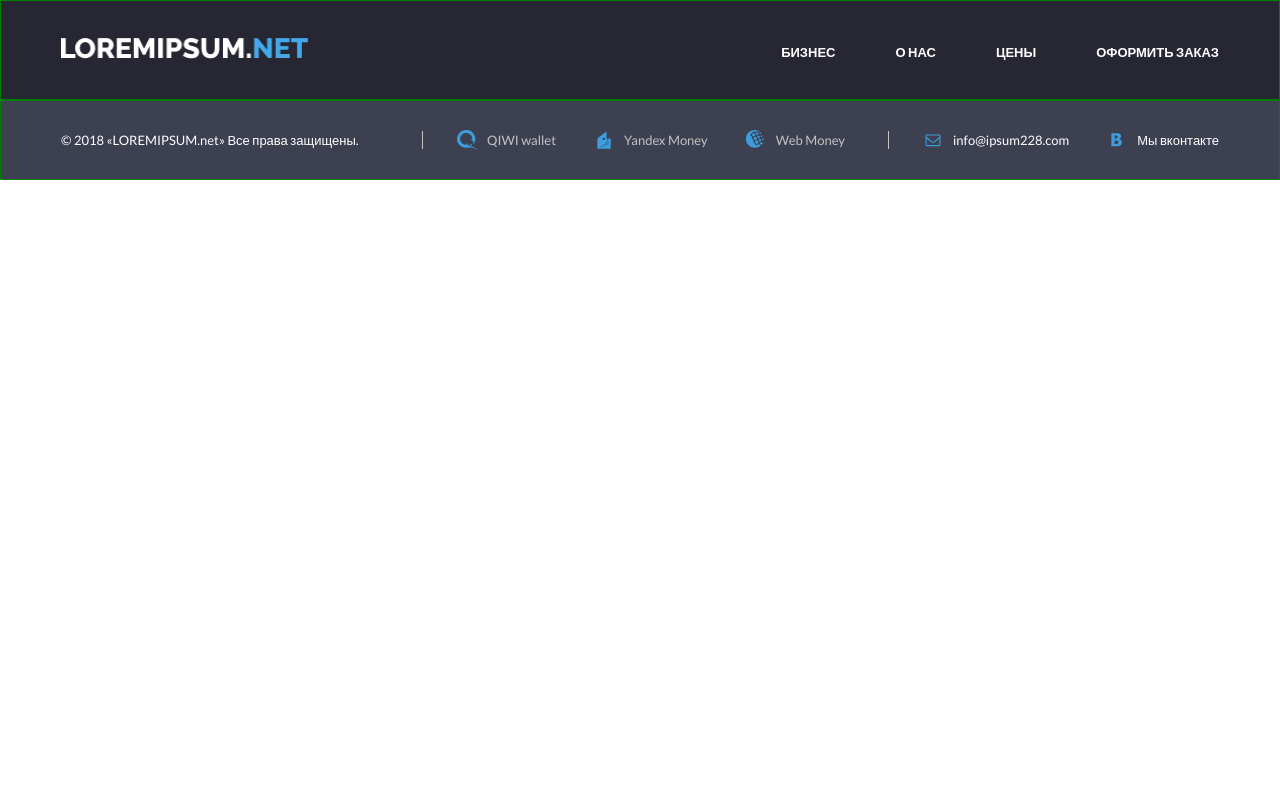
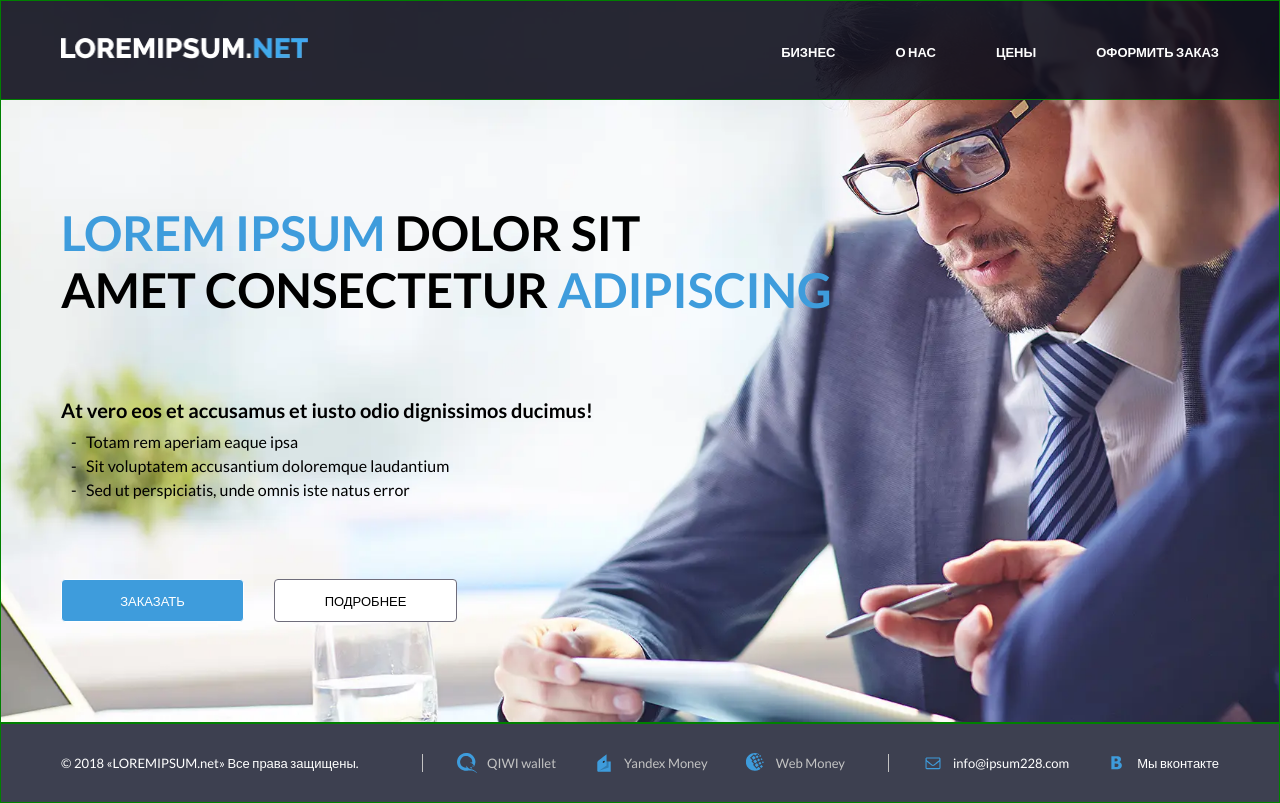
Before and after one commit to MariyaN23/placing-order-page, a website built with Vite: page index.html in a window 1280 px wide. Built offline with nearby package versions, Linux system fonts and the light colour scheme.

Commit message:
add banner

```diff
--- a/index.html
+++ b/index.html
@@ -15,11 +15,10 @@
 </head>
 <body>
 <script type="module" src="/main.js"></script>
-<main class="main-content">
 <header class="header">
   <div class="header__container container">
     <a href="/" class="header__logo">
-        <img class="header__logo-img" src="assets/logo.webp" alt="Логотип Loremipsum.net">
+      <img class="header__logo-img" src="assets/images/logo.webp" alt="Логотип Loremipsum.net">
     </a>
     <input type="checkbox" id="burger-check" class="header__checkbox">
     <label for="burger-check" class="header__burger">
@@ -43,6 +42,31 @@
     </nav>
   </div>
 </header>
+<main class="main-content">
+  <section class="banner">
+    <div class="banner__container container">
+      <h1 class="banner__title">
+        <span class="text-accent">Lorem ipsum</span>
+        dolor sit <br class="banner__br"> amet consectetur
+        <span class="text-accent">adipiscing</span>
+      </h1>
+      <div class="banner__content">
+        <p class="banner__text">
+          At vero eos et accusamus et iusto odio dignissimos ducimus!
+        </p>
+        <ul class="banner__list">
+          <li class="banner__item">Totam rem aperiam eaque ipsa</li>
+          <li class="banner__item">Sit voluptatem accusantium doloremque laudantium</li>
+          <li class="banner__item">Sed ut perspiciatis, unde omnis iste natus error</li>
+        </ul>
+      </div>
+      <div class="banner__actions">
+        <button type="button" class="banner__btn btn">Заказать</button>
+        <button type="button" class="banner__btn btn btn__secondary">Подробнее</button>
+      </div>
+    </div>
+  </section>
+</main>
 <footer class="footer">
   <div class="footer__container container">
     <p class="footer__copyright">
@@ -76,6 +100,5 @@
     </div>
   </div>
 </footer>
-</main>
 </body>
 </html>
--- a/main.js
+++ b/main.js
@@ -1 +1 @@
-import './style.scss'
+import "./style.scss";
--- a/style.scss
+++ b/style.scss
@@ -21,3 +21,35 @@
     border: 1px solid blueviolet;
   }
 }
+
+.main-content {
+  padding-top: 60px;
+
+  @include respond-to("desktop") {
+    padding-top: 0;
+  }
+}
+
+.text-accent {
+  color: $color-accent-dark;
+}
+
+.btn {
+  display: flex;
+  justify-content: center;
+  align-items: center;
+  text-transform: uppercase;
+  height: 43px;
+  padding: 15px 10px;
+  color: $color-white;
+  font-size: $fs-13;
+  background-color: $color-accent-dark;
+  border: 1px solid $color-white;
+  border-radius: 4px;
+
+  &__secondary {
+    color: $color-black;
+    background-color: $color-white;
+    border-color: $color-gray-500;
+  }
+}
--- a/styles/base/_colors.scss
+++ b/styles/base/_colors.scss
@@ -1,6 +1,9 @@
 $color-white: #FFFFFF;
 $color-black: #000000;
 $color-header-bg: rgba(16, 16, 29, 0.9);
+$color-banner-bg: rgba(16, 16, 29, 0.9);
 $color-footer-bg: #3D4050;
 $color-accent: #43abf0;
+$color-accent-dark: #3e9cdc;
 $color-gray-100: #c3c3c3;
+$color-gray-500: #6f6d7b;
--- a/styles/base/_typography.scss
+++ b/styles/base/_typography.scss
@@ -2,6 +2,8 @@ $font-lato: "Lato", sans-serif;
 
 $fs-13: 13px;
 $fs-16: 16px;
+$fs-20: 20px;
+$fs-48: 48px;
 
 @font-face {
   font-family: $font-lato;
--- /dev/null
+++ b/styles/components/_banner.scss
@@ -0,0 +1,88 @@
+@use "../base" as *;
+
+.banner {
+  background-color: $color-banner-bg;
+
+  @include respond-to("desktop") {
+    aspect-ratio: 1920 / 850;
+    background-image: url("../../assets/images/banner.webp");
+    background-repeat: no-repeat;
+    background-position: center;
+    background-size: cover;
+  }
+
+  &__container {
+    padding: 20px 0;
+    display: flex;
+    flex-direction: column;
+    gap: 20px;
+
+    @include respond-to("desktop") {
+      gap: 80px;
+      height: fit-content;
+      padding: 203px 0 100px;
+    }
+  }
+
+  &__title {
+    color: $color-white;
+    font-size: $fs-48;
+    font-weight: 700;
+    text-transform: uppercase;
+
+    @include respond-to("desktop") {
+      color: $color-black;
+    }
+  }
+
+  .banner__br {
+    display: none;
+
+    @include respond-to("desktop") {
+      display: block;
+    }
+  }
+
+  &__text {
+    margin-bottom: 10px;
+    font-size: $fs-20;
+    font-weight: 700;
+    color: $color-white;
+
+    @include respond-to("desktop") {
+      color: $color-black;
+    }
+  }
+
+  &__item {
+    position: relative;
+    margin-top: 5px;
+    padding-left: 25px;
+    color: $color-white;
+
+    @include respond-to("desktop") {
+      color: $color-black;
+    }
+
+    &::before {
+      content: "-";
+      position: absolute;
+      left: 10px;
+    }
+  }
+
+  &__actions {
+    display: flex;
+    flex-direction: column;
+    gap: 20px;
+
+    @include respond-to("tablet") {
+      flex-direction: row;
+      gap: 30px;
+    }
+  }
+
+  &__btn {
+    width: 183px;
+  }
+}
--- a/styles/components/_footer.scss
+++ b/styles/components/_footer.scss
@@ -23,9 +23,12 @@
   }
 
   &__info {
+    display: flex;
+    flex-direction: column;
+    gap: 20px;
 
     @include respond-to("desktop") {
-      display: flex;
+      flex-direction: row;
       gap: 78px;
     }
   }
--- a/styles/components/_header.scss
+++ b/styles/components/_header.scss
@@ -1,6 +1,11 @@
 @use "../base" as *;
 
 .header {
+  position: fixed;
+  top: 0;
+  left: 0;
+  width: 100%;
+  z-index: 1000;
   background-color: $color-header-bg;
 
   &__container {
@@ -105,7 +110,7 @@
     transform: translateY(-100%);
     opacity: 0;
     visibility: hidden;
-    transition: transform $duration $function;
+    transition: all $duration $function;
     z-index: 90;
 
     @include respond-to("desktop") {
@@ -117,6 +122,7 @@
       padding-top: 0;
       transform: translateY(0);
       background-color: transparent;
+      transition: none;
     }
   }
 
--- a/styles/components/_index.scss
+++ b/styles/components/_index.scss
@@ -1,2 +1,3 @@
+@forward "banner";
+@forward "footer";
 @forward "header";
-@forward "footer";
```
Also changed, not shown: assets/images/banner.webp (added), assets/images/logo.webp (renamed from assets/logo.webp). Lines whose indentation alone changed are shown as unchanged.
